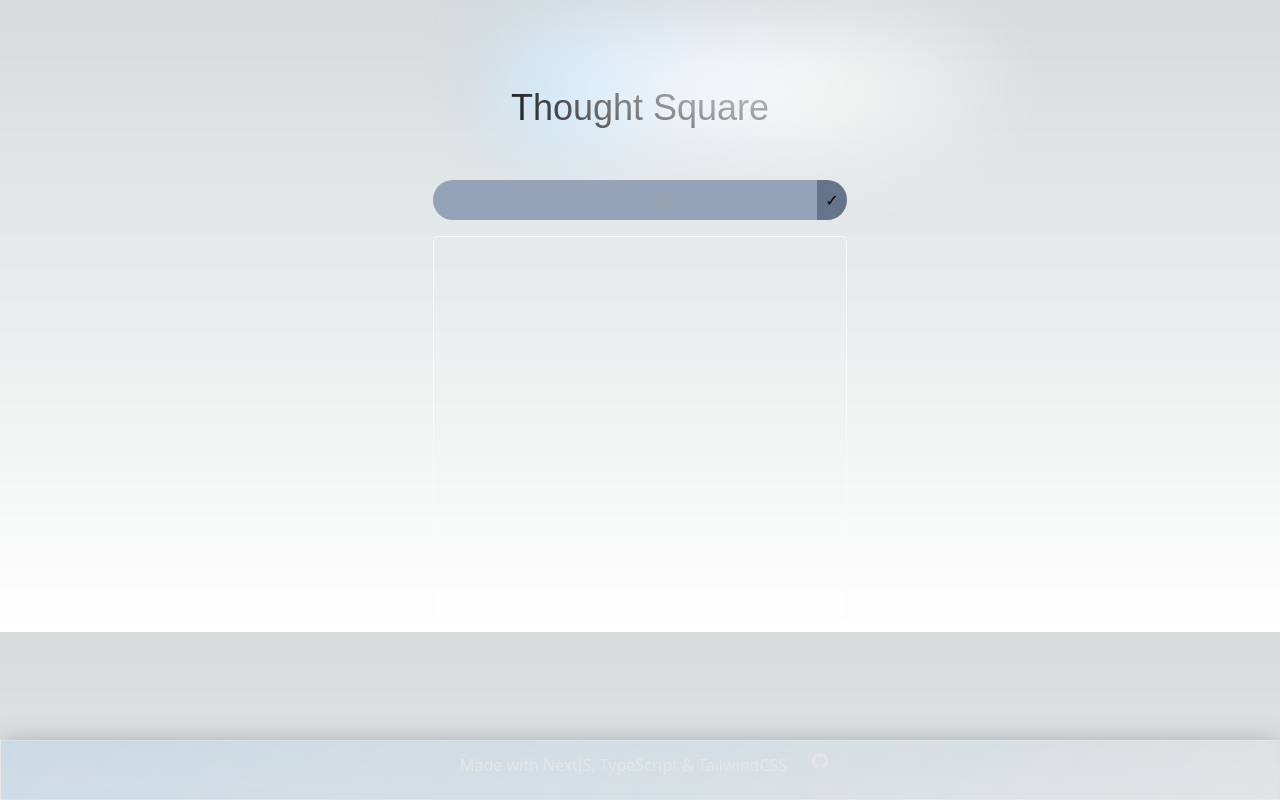
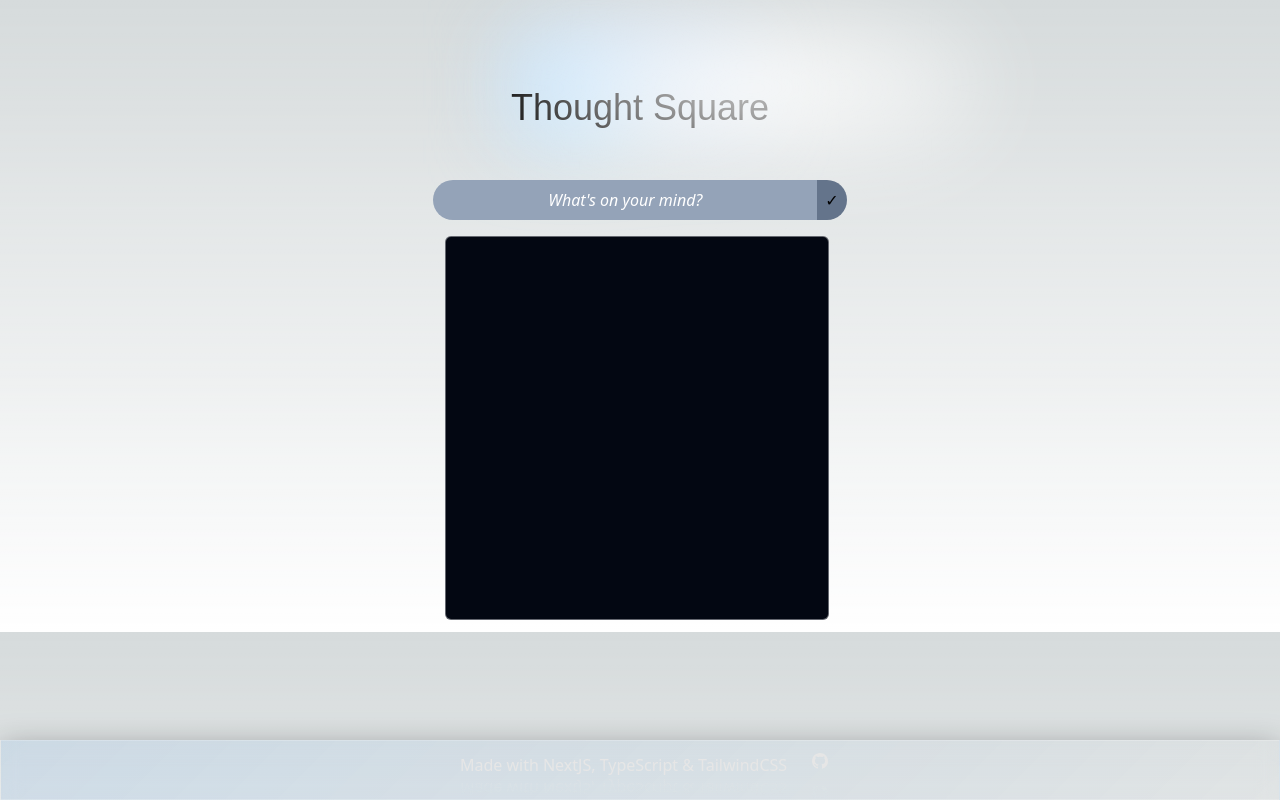
Before and after one commit to navidasaman/thought-square, a Next.js app in the folder client/: page / in a window 1280 px wide. Built offline with nearby package versions, Linux system fonts and the light colour scheme; a web font is replaced by a local one.

Commit message:
added date to messages + temporary adds messages to localstorage + scrollbar
changes the look as well

```diff
--- a/client/src/app/globals.css
+++ b/client/src/app/globals.css
@@ -37,3 +37,25 @@
   font-weight: 400;
   font-style: normal;
 }
+
+::-webkit-scrollbar {
+  width: 15px;
+}
+
+/* Track */
+::-webkit-scrollbar-track {
+  box-shadow: inset 0 0 5px grey;
+  border-radius: 10px;
+}
+
+/* Handle */
+::-webkit-scrollbar-thumb {
+  background: #708090;
+  border-radius: 10px;
+  box-shadow: 1px 1px 15px 5px rgba(246, 239, 229, 0.333);
+}
+
+/* hover effect */
+::-webkit-scrollbar-thumb:hover {
+  background: #dddddd5e;
+}
--- a/client/src/components/square.tsx
+++ b/client/src/components/square.tsx
@@ -1,19 +1,34 @@
 'use client';
-import React, { useState } from 'react';
+import React, { useState, useEffect } from 'react';
 
 const Square = () => {
   const [inputValue, setInputValue] = useState('');
-  const [messages, setMessages] = useState<string[]>([]);
+  const [messages, setMessages] = useState<{ text: string; timestamp: string }[]>(
+    JSON.parse(localStorage.getItem('messages') || '[]')
+  );
 
   const handleChange = (e: React.ChangeEvent<HTMLInputElement>) => {
     setInputValue(e.target.value);
   };
 
-  // To add the messages
+  // To add the messages and date
   const handleAddMessage = () => {
-    setMessages([...messages, inputValue]);
-    setInputValue('');
+    if (inputValue.trim() !== '') {
+      const currentDateTime = new Date().toLocaleString();
+      const newMessage = { text: inputValue, timestamp: currentDateTime };
+      setMessages([...messages, newMessage]);
+      setInputValue('');
+
+      // Save messages to localStorage with timestamps
+      localStorage.setItem('messages', JSON.stringify([...messages, newMessage]));
+    }
   };
+
+  useEffect(() => {
+    // Load messages from localStorage when the component mounts
+    const storedMessages = JSON.parse(localStorage.getItem('messages') || '[]');
+    setMessages(storedMessages);
+  }, []);
 
   // To input message by pressing enter on keyboard
   const handleKeyPress = (e: React.KeyboardEvent<HTMLInputElement>) => {
@@ -25,8 +40,8 @@
   return (
     <div className="p-3 text-50-slate">
       <input
-        className="sm:w-96 mt-10 p-2 w-80 text-center rounded-l-full bg-slate-400"
-        placeholder="Enter your message here"
+        className="mt-10 p-2 w-96 text-center rounded-l-full bg-slate-400 placeholder-white italic"
+        placeholder="What's on your mind?"
         type="text"
         value={inputValue}
         onChange={handleChange}
@@ -38,9 +53,12 @@
       >
         ✓
       </button>
-      <div className="mt-4 h-96 overflow-y-auto text-300-slate border border-slate-50 rounded-md">
-        {messages.map((message, index) => (
-          <div key={index} className="p-2 border-b border-gray-300">{message}</div>
+      <div className="bg-gray-950 mt-4 lg:ml-3 sm:ml-2 h-96 overflow-y-auto sm:w-80 lg:w-96 text-300-slate border border-slate-50 border-opacity-40 rounded-md overflow-x-hidden">
+        {messages.slice().reverse().map((message, index) => (
+          <div key={index} className="p-2 border-b border-gray-300 border-opacity-20">
+            <span className="text-slate-400 block min-w-full text-xs mb-2">{message.timestamp}</span>
+            <span>{message.text}</span>
+          </div>
         ))}
       </div>
     </div>
```
